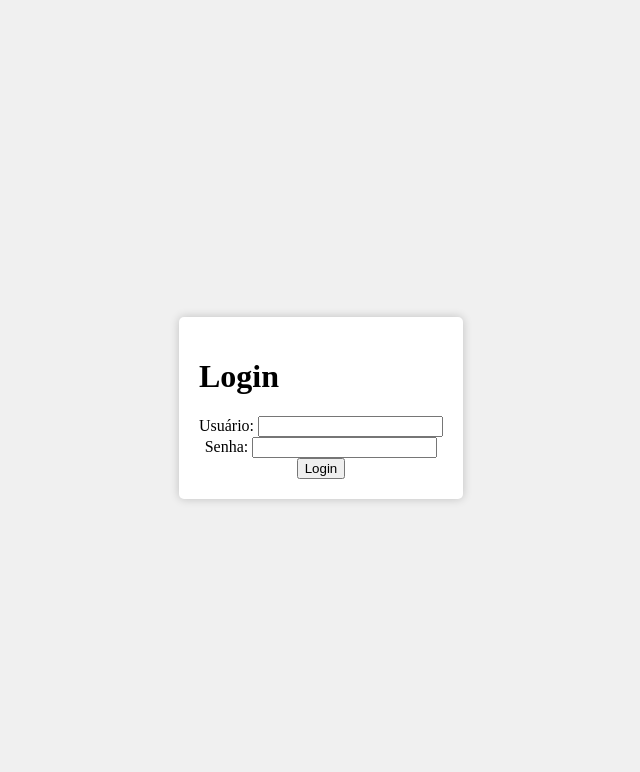
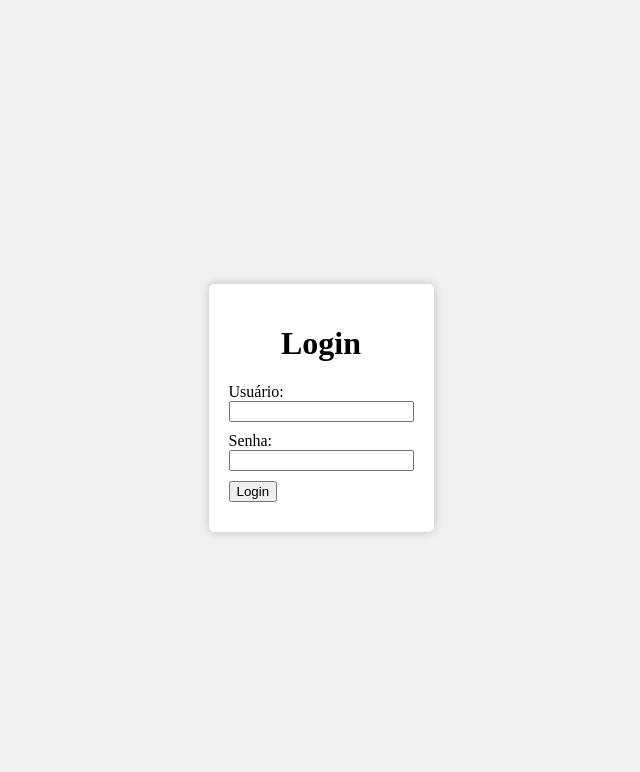
Before and after one commit to franfernandes/Carrosel-de-imagens, a Flask app: page /login in a window 1280 px wide. Shown: the top 772 px of the page, without its empty margins (319-959 px from the left). Run offline with Flask 3, Linux system fonts and the light colour scheme.

Commit message:
pagina de login atualizada

```diff
--- a/templates/login.html
+++ b/templates/login.html
@@ -2,7 +2,35 @@
 <html>
 <head>
     <title>Login</title>
-    <link rel="stylesheet" type="text/css" href="./style_login.css" />
+    <style>
+        body {
+            display: flex;
+            justify-content: center;
+            align-items: center;
+            height: 100vh;
+            background-color: #f0f0f0;
+        }
+
+        .login-box {
+            background-color: #ffffff;
+            padding: 20px;
+            border-radius: 5px;
+            box-shadow: 0px 0px 10px 0px rgba(0, 0, 0, 0.2);
+            text-align: center;
+        }
+
+        .login-box form {
+            text-align: left;
+        }
+
+        .login-box div {
+            margin-bottom: 10px;
+        }
+
+        .login-box label, .login-box input {
+            display: block;
+        }
+    </style>
 </head>
 <body>
     <div class="login-box">
--- a/templates/style_login.css
+++ /dev/null
@@ -1,19 +0,0 @@
-
-body {
-  display: flex;
-  justify-content: center;
-  align-items: center;
-  height: 100vh;
-  background-color: #f0f0f0;
-}
-
-.login-box {
-  background-color: #ffffff;
-  padding: 20px;
-  border-radius: 5px;
-  box-shadow: 0px 0px 10px 0px rgba(0, 0, 0, 0.2);
-}
-
-form {
-  text-align: center;
-}
```
Also changed, not shown: carousel.db (deleted), instance/carousel.db.
